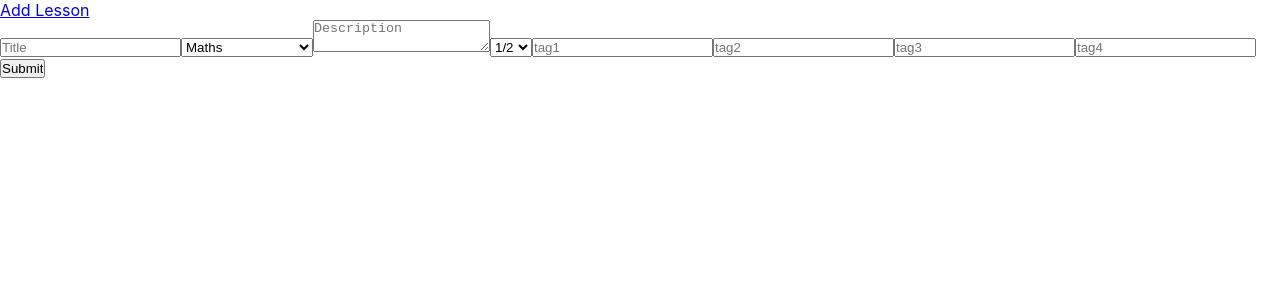
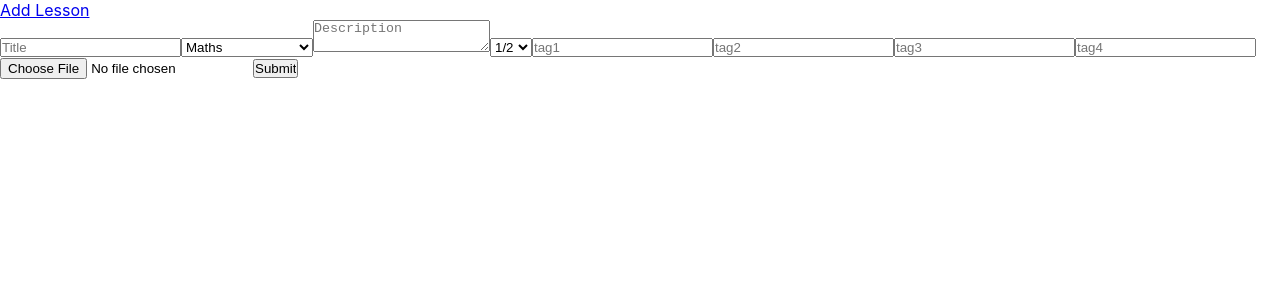
Before and after one commit to Die-Gebildeten/teacherlibrary, a React (Create React App) app: page /add in a window 1280 px wide. Shown: the top 300 px of the page. Built offline with nearby package versions, Linux system fonts and the light colour scheme.

Commit message:
Add file input

```diff
--- a/src/pages/AddLessonPage.js
+++ b/src/pages/AddLessonPage.js
@@ -43,7 +43,7 @@ export default function AddLessonPage() {
       <input type="text" placeholder="tag2" name="tag2" ref={register({maxLength: 100})} />
       <input type="text" placeholder="tag3" name="tag3" ref={register({maxLength: 100})} />
       <input type="text" placeholder="tag4" name="tag4" ref={register({maxLength: 100})} />
-
+      <input type="file" name="file" ref={register({required: true})}/>
       <input type="submit" />
     </form>);
 }
```
